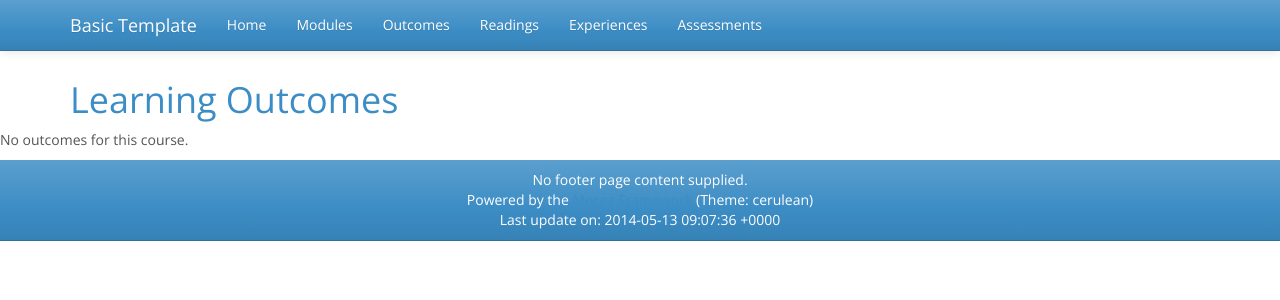
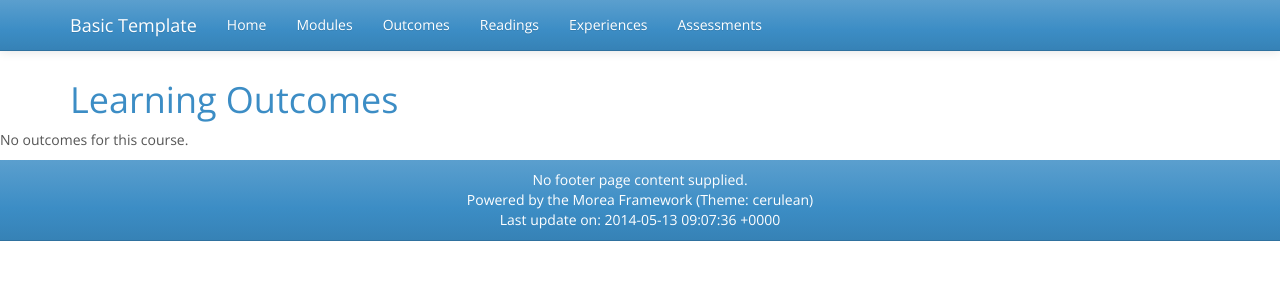
Before and after one commit to morea-framework/v2-basic-template, a Jekyll site: the page built from src/outcomes/index.md, in a window 1280 px wide. Shown: the top 300 px of the page. Built offline with Jekyll 4.4.1, drawn with Linux system fonts in a browser that asks for light colours; nearby versions of some CDN libraries; Markdown is read by kramdown in place of the engine named in the settings.

```diff
--- a/src/_layouts/default.html
+++ b/src/_layouts/default.html
@@ -40,9 +40,6 @@
         <li><a href="{{ site.baseurl }}/readings/">Readings</a></li>
         <li><a href="{{ site.baseurl }}/experiences/">Experiences</a></li>
         <li><a href="{{ site.baseurl }}/assessments/">Assessments</a></li>
-        {% if site.morea_debug == true %}
-        <li><a href="{{ site.baseurl }}/debug.html">Debug</a></li>
-        {% endif %}
       </ul>
     </div>
   </div>
@@ -65,7 +62,7 @@
     {% else %}
       No footer page content supplied.
     {% endif %}
-    <p style="margin: 0">Powered by the <a href="http://morea-framework.github.io/">Morea Framework</a> (Theme: {{ site.morea_theme }})<br>
+    <p style="margin: 0">Powered by the <a style="color: white" href="http://morea-framework.github.io/">Morea Framework</a> (Theme: {{ site.morea_theme }})<br>
        Last update on: <span>{{ site.time }}</span></p>
   </div>
 </footer>
--- a/src/_plugins/MoreaGenerator.rb
+++ b/src/_plugins/MoreaGenerator.rb
@@ -248,7 +248,7 @@ module Jekyll
 
       # Check for optional tags for non-home, footer pages
       if (morea_page.data['morea_type'] != 'home') && (morea_page.data['morea_type'] != 'footer')
-        if !morea_page.data['published']
+        if !morea_page.data.has_key?('published')
           morea_page.missing_optional << "published (set to true)"
           morea_page.data['published'] = true
           @summary.yaml_warnings += 1
--- a/src/outcomes/index.md
+++ b/src/outcomes/index.md
@@ -13,6 +13,8 @@ title: Learning Outcomes
 
 
 {% for outcome in site.morea_outcome_pages %}
+
+{% if outcome.referencing_modules.size > 0 %}
 
 <div class="{% cycle 'section-background-1', 'section-background-2' %}">
   <div class="container">
@@ -31,4 +33,6 @@ title: Learning Outcomes
   </div>
 </div>
 
+{% endif %}
+
 {% endfor %}
```
